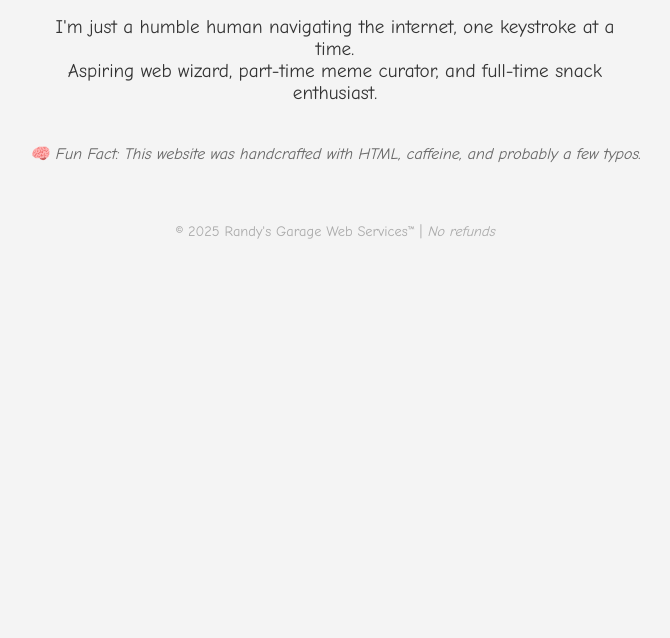
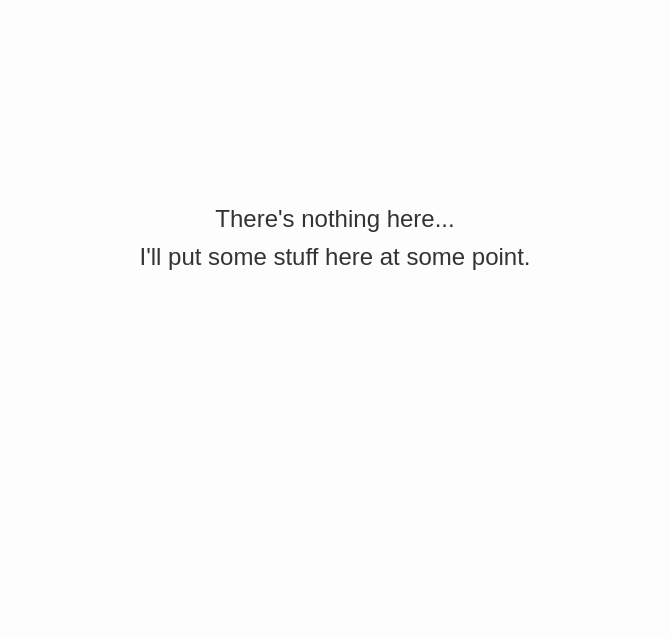
Before and after one commit to rlupi-uncc/rlupi-uncc.github.io, a plain HTML site: page index.html in a window 1280 px wide. Shown: the part 162-800 px from the top of the page, without its empty margins (305-975 px from the left). Drawn offline with Linux system fonts and the light colour scheme.

Commit message:
Replace cringe AI index.html

```diff
--- a/index.html
+++ b/index.html
@@ -3,54 +3,31 @@
 <head>
   <meta charset="UTF-8" />
   <meta name="viewport" content="width=device-width, initial-scale=1.0" />
-  <title>Randy's Slightly Legendary Website</title>
+  <title>Randy's Website</title>
   <style>
     body {
-      font-family: "Comic Sans MS", sans-serif;
-      background-color: #f4f4f4;
+      font-family: sans-serif;
+      background-color: #fdfdfd;
       color: #333;
+      display: flex;
+      justify-content: center;
+      align-items: center;
+      height: 100vh;
+      margin: 0;
       text-align: center;
-      padding: 50px;
     }
-    h1 {
-      font-size: 3em;
-      color: #007acc;
-    }
-    .bio {
-      margin-top: 20px;
-      font-size: 1.2em;
-      max-width: 600px;
-      margin-left: auto;
-      margin-right: auto;
-    }
-    .fun-fact {
-      margin-top: 40px;
-      font-style: italic;
-      color: #666;
-    }
-    footer {
-      margin-top: 60px;
-      font-size: 0.9em;
-      color: #aaa;
+    p {
+      font-size: 1.5rem;
+      line-height: 1.6;
     }
   </style>
 </head>
 <body>
 
-  <h1>Hi, I'm Randy 👋</h1>
-
-  <div class="bio">
-    I'm just a humble human navigating the internet, one keystroke at a time.
-    <br />Aspiring web wizard, part-time meme curator, and full-time snack enthusiast.
-  </div>
-
-  <div class="fun-fact">
-    🧠 Fun Fact: This website was handcrafted with HTML, caffeine, and probably a few typos.
-  </div>
-
-  <footer>
-    © 2025 Randy's Garage Web Services™ | <em>No refunds</em>
-  </footer>
+  <p>
+    There's nothing here...<br />
+    I'll put some stuff here at some point.
+  </p>
 
 </body>
 </html>
```
